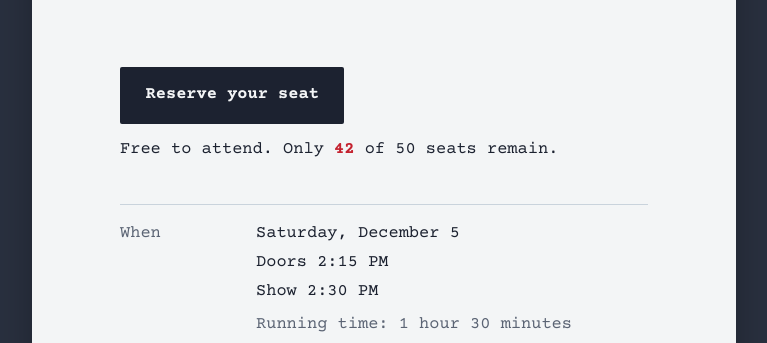
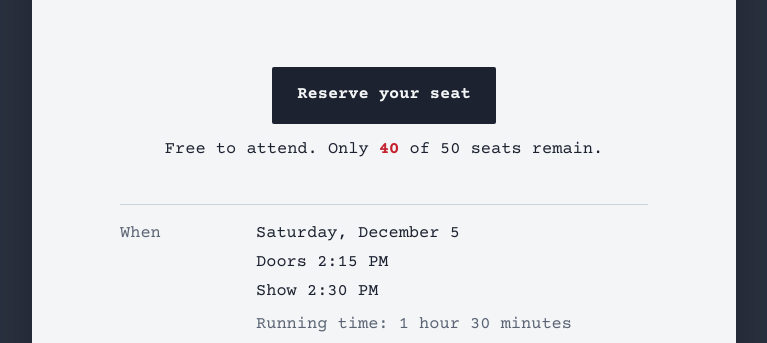
Before and after one commit to lmeraz/dotelltheater.github.io, a plain HTML site: page index.html in a window 1280 px wide. Shown: the part 457-800 px from the top of the page, without its empty margins (256-1023 px from the left). Drawn offline with nearby package versions, Linux system fonts and the light colour scheme.

Commit message:
feat: center reserve button and update seats to 40 of 50
Co-Authored-By: Claude Opus 5.5 <noreply@anthropic.com>

```diff
--- a/index.html
+++ b/index.html
@@ -222,6 +222,8 @@
 
     .seats {
       margin: 0;
+      width: 100%;
+      text-align: center;
     }
 
     .seats-left {
@@ -234,6 +236,7 @@
       display: flex;
       flex-wrap: wrap;
       align-items: center;
+      justify-content: center;
       gap: .75rem 1.5rem;
     }
 
@@ -277,7 +280,6 @@
       .presenter { margin-bottom: 2rem; }
       .kind { margin-top: 1rem; }
       .cta { margin-top: 1.75rem; }
-      .seats { width: 100%; text-align: center; }
       .details { margin-top: 1.5rem; }
       .row { grid-template-columns: 1fr; gap: 0; }
       .button { width: 100%; text-align: center; }
@@ -295,7 +297,7 @@
     <div class="cta">
       <a class="button" href="https://forms.gle/zif6zaYz6oXnU5x8A" target="_blank" rel="noopener">Reserve your seat</a>
       <!-- Update the number below as people register -->
-      <p class="seats">Free to attend. Only <span class="seats-left">42</span> of 50 seats remain.</p>
+      <p class="seats">Free to attend. Only <span class="seats-left">40</span> of 50 seats remain.</p>
     </div>
 
     <dl class="details">
```
